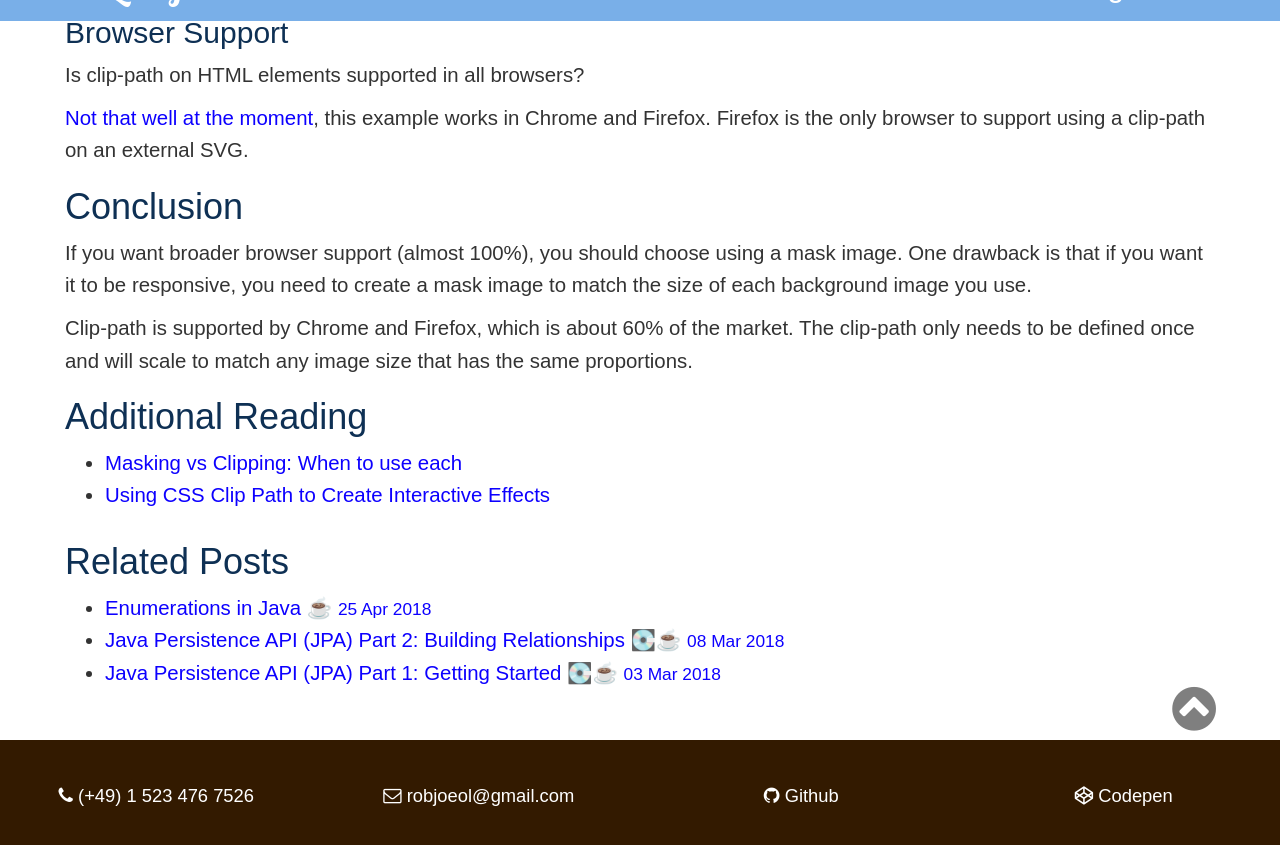
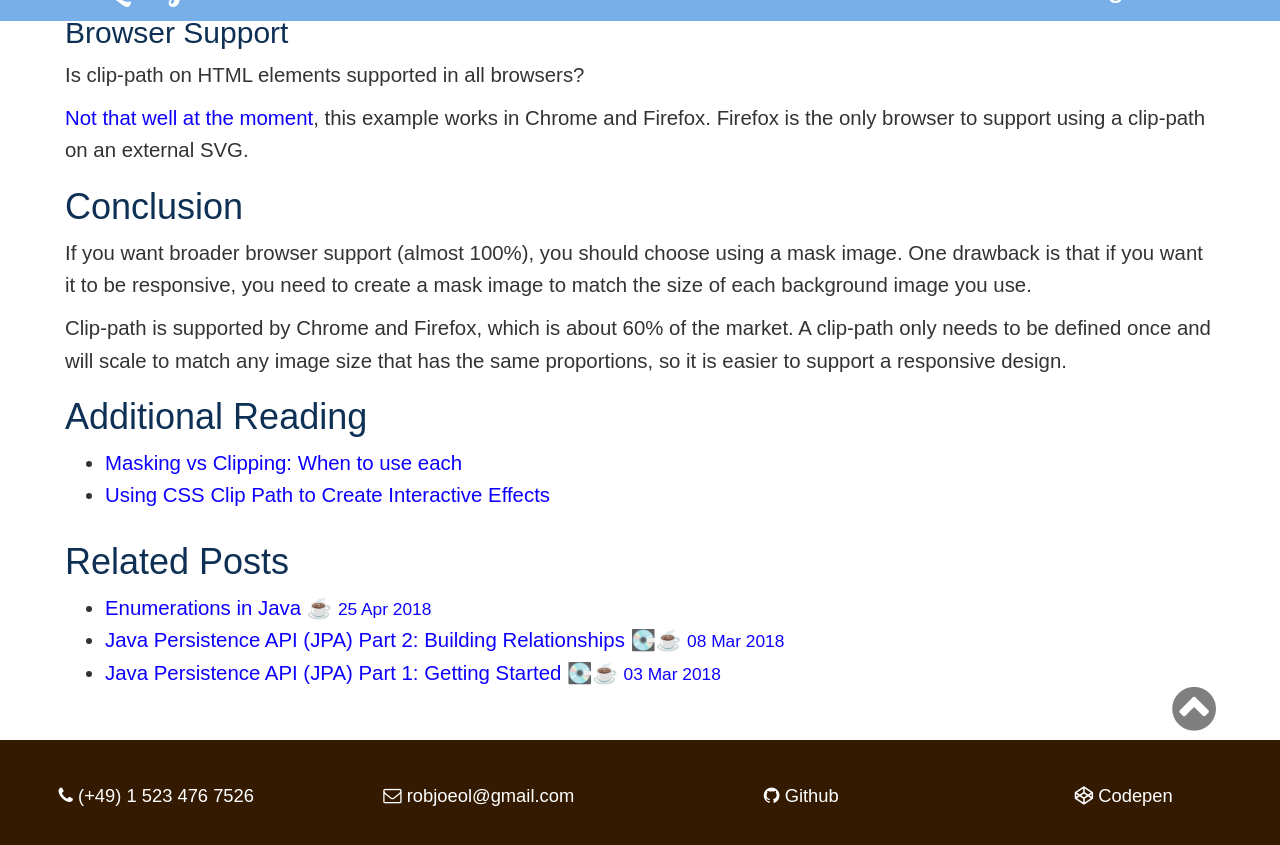
Before and after one commit to robole/robole.github.io, a Jekyll site: the page built from _posts/2018-04-26-masks.md, in a window 1280 px wide and 900 px high, scrolled down 1100 px, cut to the strip 40-885 px from the top of the window. Built offline with Jekyll 4.4.1, drawn with Linux system fonts in a browser that asks for light colours; emoji names are drawn with the system emoji font; comment, search, counter and statistics services are not loaded.

Commit message:
tidy posts

```diff
--- a/_posts/2018-04-26-masks.md
+++ b/_posts/2018-04-26-masks.md
@@ -46,7 +46,7 @@ Is clip-path on HTML elements supported in all browsers?
 
 If you want broader browser support (almost 100%), you should choose using a mask image. One drawback is that if you want it to be responsive, you need to create a mask image to match the size of each background image you use.
 
-Clip-path is supported by Chrome and Firefox, which is about 60% of the market. The clip-path only needs to be defined once and will scale to match any image size that has the same proportions.
+Clip-path is supported by Chrome and Firefox, which is about 60% of the market. A clip-path only needs to be defined once and will scale to match any image size that has the same proportions, so it is easier to support a responsive design.
 
 # Additional Reading
 
```
